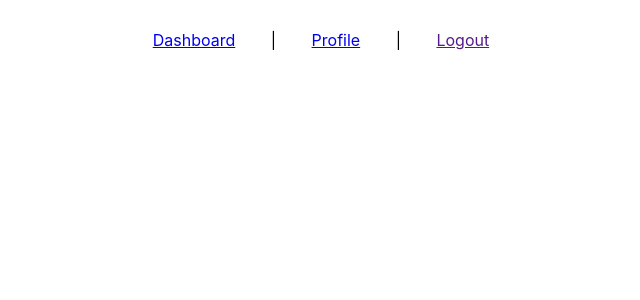
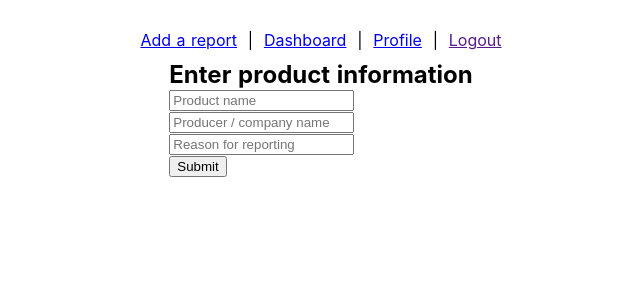
Before and after one commit to ParksDivision/Green-Report, a Nuxt app: page /add-report in a window 1280 px wide. Shown: the top 300 px of the page, without its empty margins (319-959 px from the left). Built offline with nearby package versions, Linux system fonts and the light colour scheme; no server answers; sample sign-in values are in the browser's storage.

Commit message:
Feat: Partially implemented add-report page
Minor refactoring, 'Add a report' link takes user to a form to create a new green report

```diff
--- a/layouts/default.vue
+++ b/layouts/default.vue
@@ -1,11 +1,13 @@
 <template>
   <div class="main">
     <div class="main-links">
+      <nuxt-link to="/add-report">Add a report</nuxt-link>|
       <nuxt-link to="/">Dashboard</nuxt-link>|
       <nuxt-link to="/profile">Profile</nuxt-link>|
       <div @click="logout" v-if="loggedIn" class="logout-link">Logout</div>
       <nuxt-link v-else to="/login">Login Page</nuxt-link>
     </div>
+    <!-- Search bar component should go here -->
     <nuxt />
   </div>
 </template>
--- a/middleware/authenticated.js
+++ b/middleware/authenticated.js
@@ -1 +1 @@
-export default function({ store, redirect }) {}
+export default function ({ store, redirect }) { }
--- /dev/null
+++ b/pages/add-report/index.vue
@@ -0,0 +1,61 @@
+<template>
+  <div>
+    <h2> Enter product information </h2>
+    <form id="newReportForm" @submit.prevent="pressed">
+      <div class="productInfo">
+        <input v-model="productName" placeholder="Product name"  type="text"/>
+      </div>
+      <div class="productInfo">
+        <input v-model="productCompany" placeholder="Producer / company name" type="text"/>
+      </div>
+      <div class="flagging-reason">
+        <input v-model="reasonForFlagging" placeholder="Reason for reporting" type="text"/>
+      </div>
+      <button>Submit</button>
+    </form>
+    <div class="error" v-if="error">{{ error.message }}</div>
+  </div>
+</template>
+
+<script>
+import * as firebase from 'firebase/app'
+import 'firebase/auth'
+import { getUserFromCookie, getUserFromSession } from '@/helpers'
+let user = null;
+export default {
+  // Get the user object, redirect to login if user is signed out
+  asyncData({ req, redirect }) {
+    if (process.server) {
+      console.log('server', req.headers)
+      user = getUserFromCookie(req)
+      //   console.log('b', getUserFromCookie(req))
+      if (!user) {
+        redirect('/login')
+      }
+    } else {
+      user = firebase.auth().currentUser
+      if (!user) {
+        redirect('/login')
+      }
+      //   console.log($nuxt.$router)
+    }
+    return { user: user }
+  },
+  data() {
+    return {
+      productName: '',
+      productCompany: '',
+      reasonForFlagging: '',
+      error: '',
+      contributedBy: '',
+    }
+  },
+  methods: {
+    pressed() {
+      console.log(user.email)
+    }
+  }
+}
+</script>
+
+<style lang="scss" scoped></style>
--- a/pages/login/index.vue
+++ b/pages/login/index.vue
@@ -11,7 +11,7 @@
         </div>
         <button>Submit</button>
       </form>
-      <div class="error" v-if="error">{{error.message}}</div>
+      <div class="error" v-if="error">{{ error.message }}</div>
     </div>
     <div class="register">
       <p>Don't have an account yet?</p>
@@ -49,7 +49,8 @@ export default {
 </script>
 
 <style lang="scss" scoped>
-  .login, .register {
+.login,
+.register {
   margin-top: 50px;
   display: flex;
   width: 100%;
--- a/pages/profile/index.vue
+++ b/pages/profile/index.vue
@@ -1,7 +1,7 @@
 <template>
   <div>
     <h3>Profile Route</h3>
-    <h2 v-if="user">{{user.email}}</h2>
+    <h2 v-if="user">{{ user.email }}</h2>
   </div>
 </template>
 
@@ -10,11 +10,11 @@ import * as firebase from 'firebase/app'
 import 'firebase/auth'
 import { getUserFromCookie, getUserFromSession } from '@/helpers'
 export default {
-  data () {
+  data() {
     return { user: null }
   },
   asyncData({ req, redirect }) {
-    let user = null;
+    let user = null
     if (process.server) {
       console.log('server', req.headers)
       user = getUserFromCookie(req)
```
Also changed, not shown: components/SearchBar.vue (added, +17 -0 lines), plugins/getGreenReportService.js (+8 -6 lines). Lines whose indentation alone changed are shown as unchanged.
